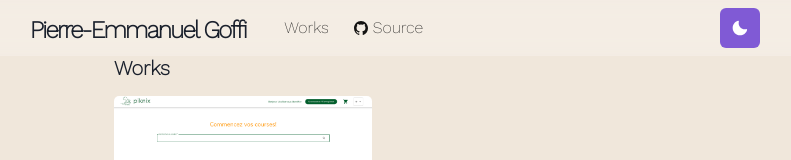
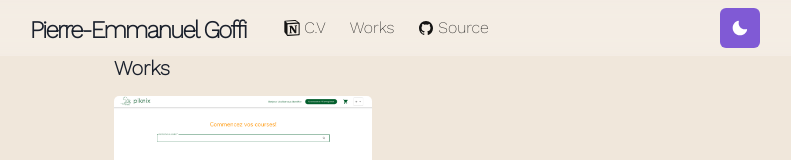
Before and after one commit to chapsag/pierre, a Next.js app: page /works in a window 1280 px wide. Shown: the top 160 px of the page, without its empty margins (256-1047 px from the left). Built offline with nearby package versions, Linux system fonts and the light colour scheme.

Commit message:
Update main page

```diff
--- a/src/components/navbar.tsx
+++ b/src/components/navbar.tsx
@@ -17,6 +17,7 @@
 import { HamburgerIcon } from '@chakra-ui/icons'
 import ThemeToggleButton from './theme-toggle-button'
 import { IoLogoGithub } from 'react-icons/io5'
+import { SiNotion } from 'react-icons/si'
 
 type LinkItemProps = {
   path: string
@@ -93,6 +94,19 @@
           flexGrow={1}
           mt={{ base: 4, md: 0 }}
         >
+          <LinkItem
+            _target="_blank"
+            rel="noopener noreferrer"
+            href="https://pear-avatar-310.notion.site/Pierre-Emmanuel-Goffi-df46b43694cc4df7bf72c70ab54e3119"
+            path={path}
+            display="inline-flex"
+            alignItems="center"
+            style={{ gap: 4 }}
+            pl={2}
+          >
+            <SiNotion />
+            C.V
+          </LinkItem>
           <LinkItem href="/works" path={path}>
             Works
           </LinkItem>
```
Also changed, not shown: src/pages/index.tsx (+10 -7 lines).
